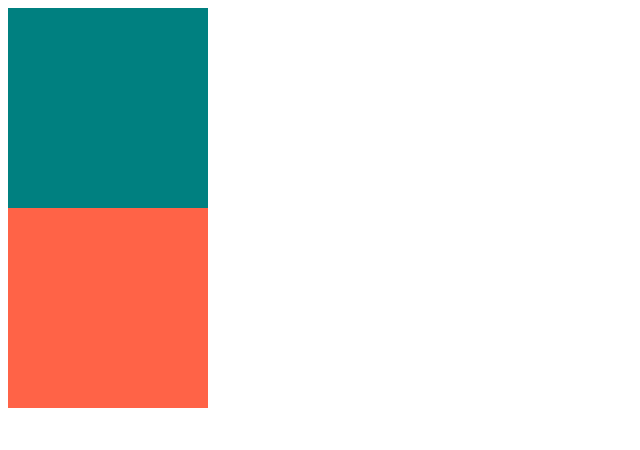
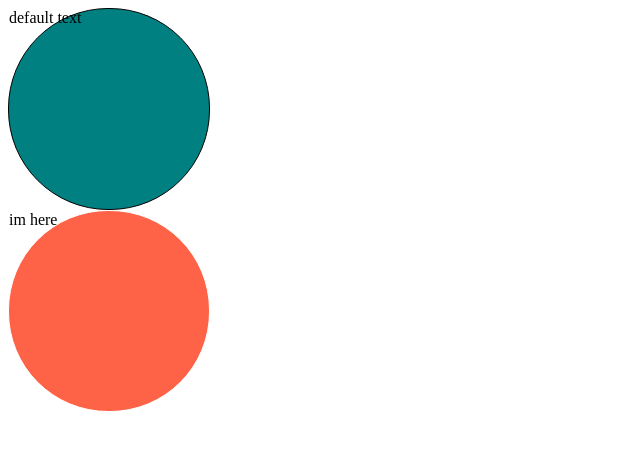
Before and after one commit to hyungJinn/react-crypto-tracker, a React (Create React App) app: page / in a window 1280 px wide. Shown: the top 450 px of the page, without its empty margins (0-640 px from the left). Built offline with nearby package versions, Linux system fonts and the light colour scheme; the HTML template or start-up script is replaced by a standard one.

Commit message:
#3.3 Optional Props

```diff
--- a/src/App.tsx
+++ b/src/App.tsx
@@ -3,8 +3,8 @@ import Circle from "./Circle";
 function App() {
   return (
     <div>
-      <Circle bgColor="teal" />
-      <Circle bgColor="tomato" />
+      <Circle borderColor="black" bgColor="teal" />
+      <Circle text="im here" bgColor="tomato" />
     </div>
   );
 }
--- a/src/Circle.tsx
+++ b/src/Circle.tsx
@@ -1,23 +1,37 @@
 import styled from "styled-components";
 
-interface CircleProps {
+interface ContainerProps {
   bgColor: string;
+  borderColor: string;
 }
 
 const Container = styled.div<CircleProps>`
   width: 200px;
   height: 200px;
   background-color: ${(props) => props.bgColor};
+  border-radius: 100px;
+  border: 1px solid ${(props) => props.borderColor};
 `;
 
+interface CircleProps {
+  bgColor: string; // required
+  borderColor?: string; // ? == optional
+  //   borderColor?: string | undefined;
+  text?: string;
+}
+
+function Circle({ bgColor, borderColor, text = "default text" }: CircleProps) {
+  return (
+    <Container bgColor={bgColor} borderColor={borderColor ?? "white"}>
+      {text}
+    </Container>
+  );
+}
+
+export default Circle;
+
 // const x = (a: number, b: number) => a + b;
-
-function Circle({ bgColor }: CircleProps) {
-  return <Container bgColor={bgColor} />;
-}
 
 // function Circle({ props }: CircleProps) {
 //   return <Container bgColor={props.bgColor} />;
 // }
-
-export default Circle;
```
